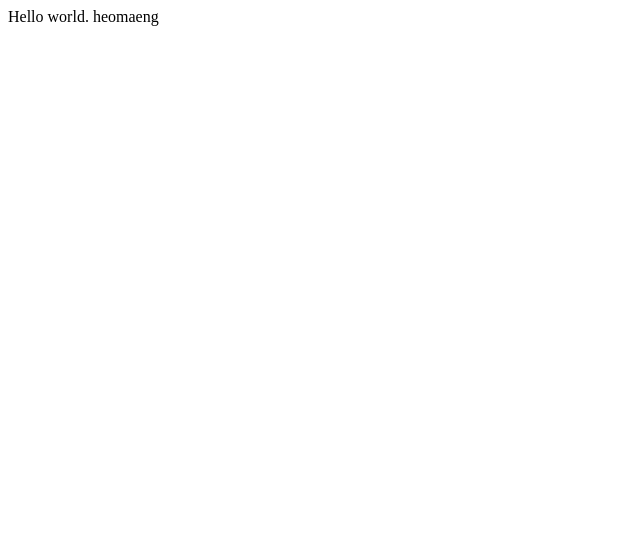
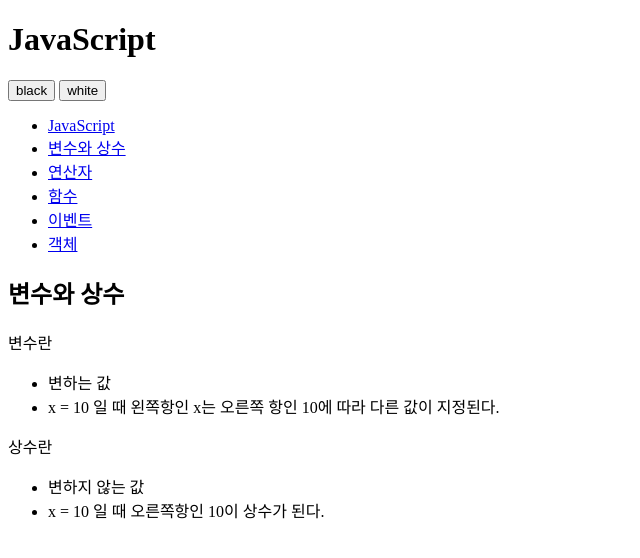
Before and after one commit to heomaeng/opentutoorials-heomaeng, a plain HTML site: page index.html in a window 1280 px wide. Shown: the whole page, without its empty margins (0-640 px from the left). Drawn offline with Linux system fonts and the light colour scheme.

Commit message:
add html

```diff
--- a/index.html
+++ b/index.html
@@ -1,24 +1,53 @@
 <!DOCTYPE html>
-<html lang="en">
+<html>
     <head>
         <meta charset="utf-8" />
-
-        <!-- Always force latest IE rendering engine (even in intranet) & Chrome Frame
-        Remove this if you use the .htaccess -->
-        <meta http-equiv="X-UA-Compatible" content="IE=edge,chrome=1" />
-
-        <title>index</title>
-        <meta name="description" content="" />
-        <meta name="author" content="egoing" />
-
-        <meta name="viewport" content="width=device-width; initial-scale=1.0" />
-
-        <!-- Replace favicon.ico & apple-touch-icon.png in the root of your domain and delete these references -->
-        <link rel="shortcut icon" href="/favicon.ico" />
-        <link rel="apple-touch-icon" href="/apple-touch-icon.png" />
     </head>
 
-    <body>
-        Hello world. heomaeng
+    <body id="body">
+        <div>
+            <header>
+                <h1>JavaScript</h1>
+            </header>
+            <div id="toolbar">
+                <input type="button" value="black" />
+                <input type="button" value="white" />
+            </div>
+            <nav>
+                <ul>
+                    <li><a href="http://opentutorials.org/course/49/16">JavaScript</a></li>
+                    <li><a href="http://opentutorials.org/course/49/17">변수와 상수</a></li>
+                    <li><a href="http://opentutorials.org/course/49/18">연산자</a></li>
+                    <li><a href="http://opentutorials.org/course/49/19">함수</a></li>
+                    <li><a href="http://opentutorials.org/course/49/20">이벤트</a></li>
+                    <li><a href="http://opentutorials.org/course/49/21">객체</a></li>
+                </ul>
+            </nav>
+            <article>
+                <h2>변수와 상수</h2>
+                <div>
+                    <p>변수란</p>
+                    <ul>
+                        <li>
+                            변하는 값
+                        </li>
+                        <li>
+                            x = 10 일 때 왼쪽항인 x는 오른쪽 항인 10에 따라 다른 값이 지정된다.
+                        </li>
+                    </ul>
+                    <p>
+                        상수란
+                    </p>
+                    <ul>
+                        <li>
+                            변하지 않는 값
+                        </li>
+                        <li>
+                            x = 10 일 때 오른쪽항인 10이 상수가 된다.
+                        </li>
+                    </ul>
+                </div>
+            </article>
+        </div>
     </body>
 </html>
```
